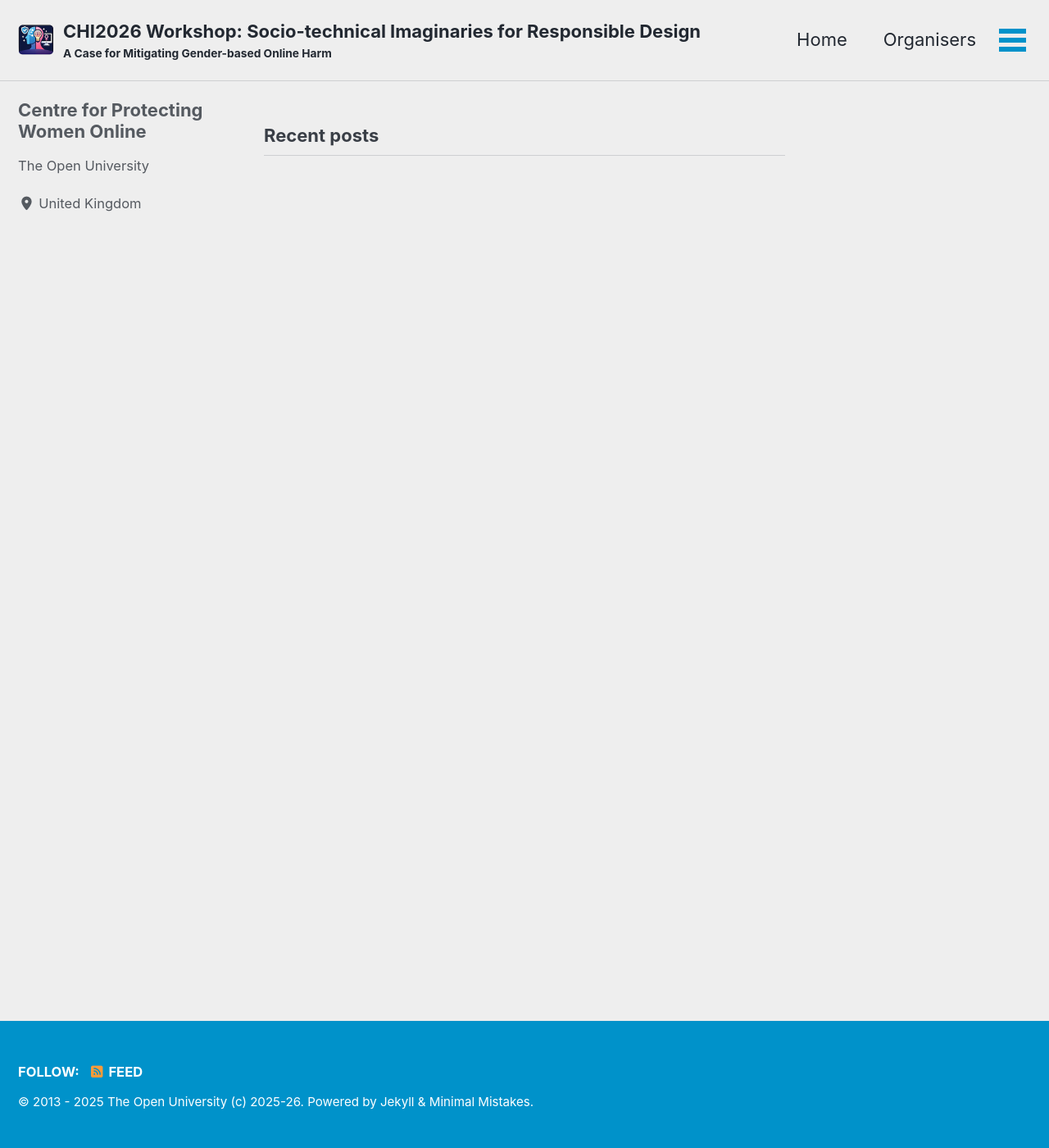
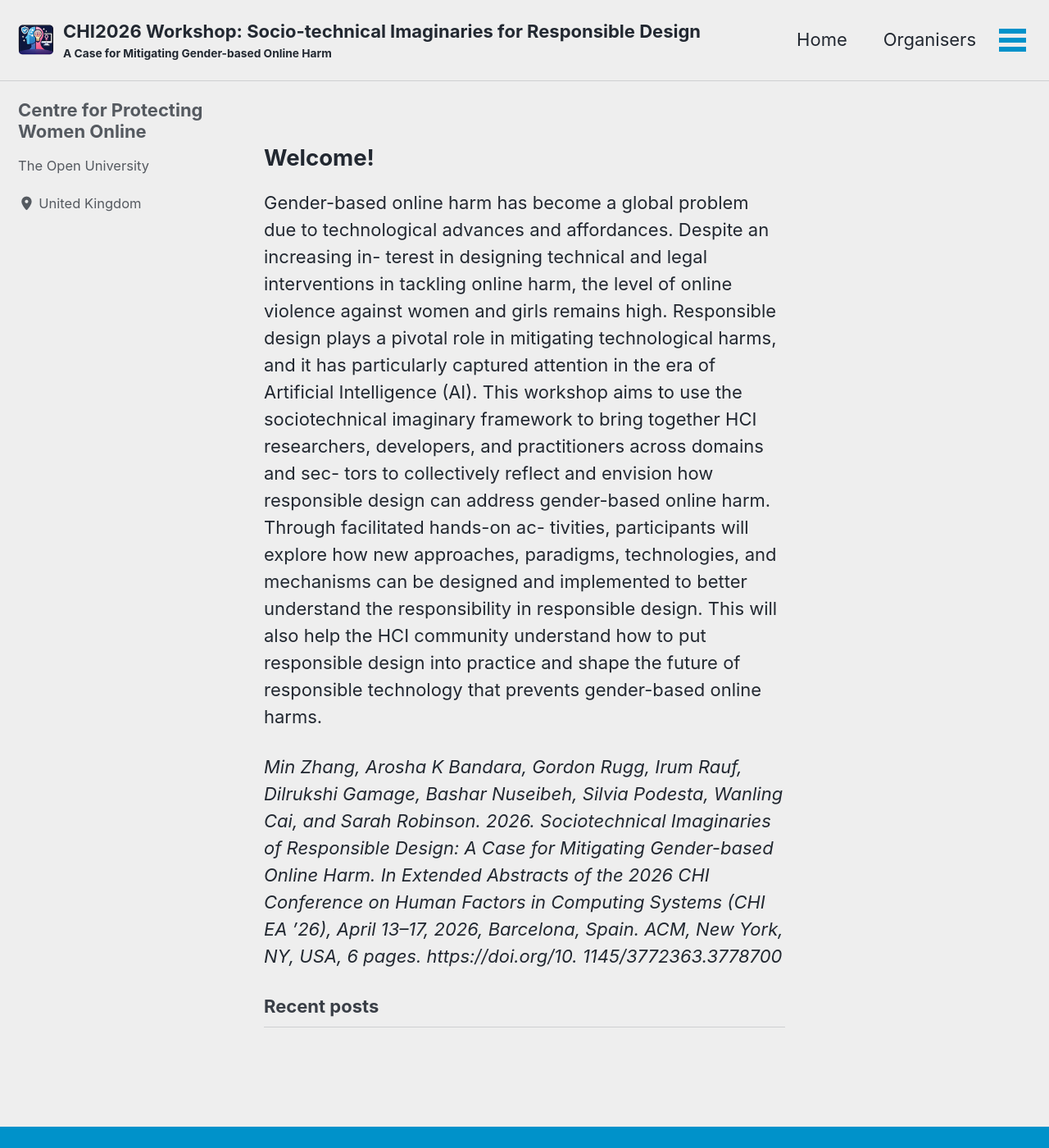
Before and after one commit to ou-cpwo/chi-sird-2026, a Jekyll site: the page built from index.html, in a window 1280 px wide and 1400 px high. Shown: the whole window at 82% size. Built offline with Jekyll 4.4.1, drawn with Linux system fonts in a browser that asks for light colours; cached includes are drawn as plain includes; the list of posts is cut into pages by our own code.

Commit message:
Front matter content added

```diff
--- a/index.html
+++ b/index.html
@@ -2,3 +2,29 @@
 layout: home
 author_profile: true
 ---
+
+<h2>Welcome!</h2>
+<p>Gender-based online harm has become a global problem due to
+technological advances and affordances. Despite an increasing in-
+terest in designing technical and legal interventions in tackling
+online harm, the level of online violence against women and girls
+remains high. Responsible design plays a pivotal role in mitigating
+technological harms, and it has particularly captured attention in
+the era of Artificial Intelligence (AI). This workshop aims to use
+the sociotechnical imaginary framework to bring together HCI researchers, developers, and practitioners across domains and sec-
+tors to collectively reflect and envision how responsible design can
+address gender-based online harm. Through facilitated hands-on ac-
+tivities, participants will explore how new approaches, paradigms,
+technologies, and mechanisms can be designed and implemented to
+better understand the responsibility in responsible design. This will
+also help the HCI community understand how to put responsible
+design into practice and shape the future of responsible technology
+that prevents gender-based online harms.</p>
+
+<p><i>Min Zhang, Arosha K Bandara, Gordon Rugg, Irum Rauf, Dilrukshi Gamage,
+Bashar Nuseibeh, Silvia Podesta, Wanling Cai, and Sarah Robinson. 2026.
+Sociotechnical Imaginaries of Responsible Design: A Case for Mitigating
+Gender-based Online Harm. In Extended Abstracts of the 2026 CHI Conference
+on Human Factors in Computing Systems (CHI EA ’26), April 13–17, 2026,
+Barcelona, Spain. ACM, New York, NY, USA, 6 pages. https://doi.org/10.
+1145/3772363.3778700</i></p>
```
